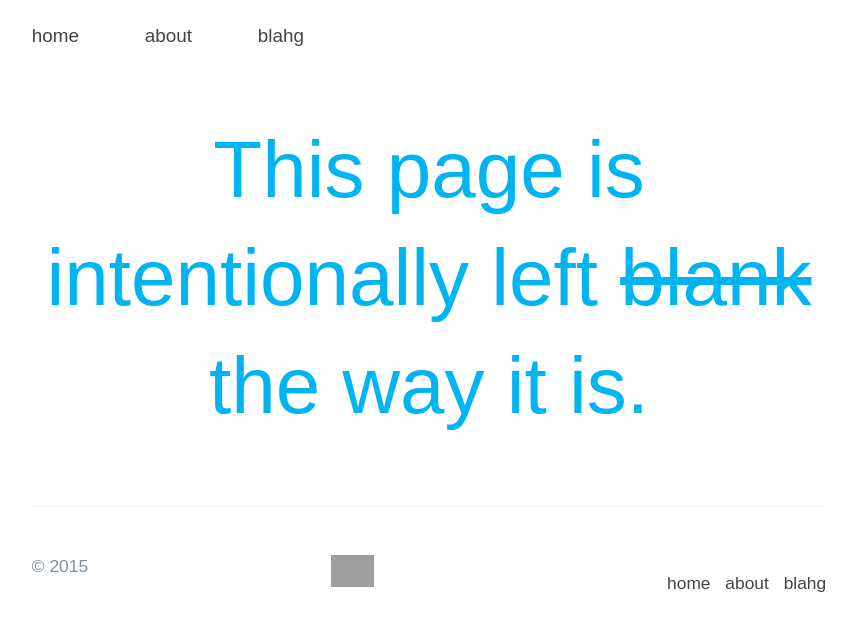
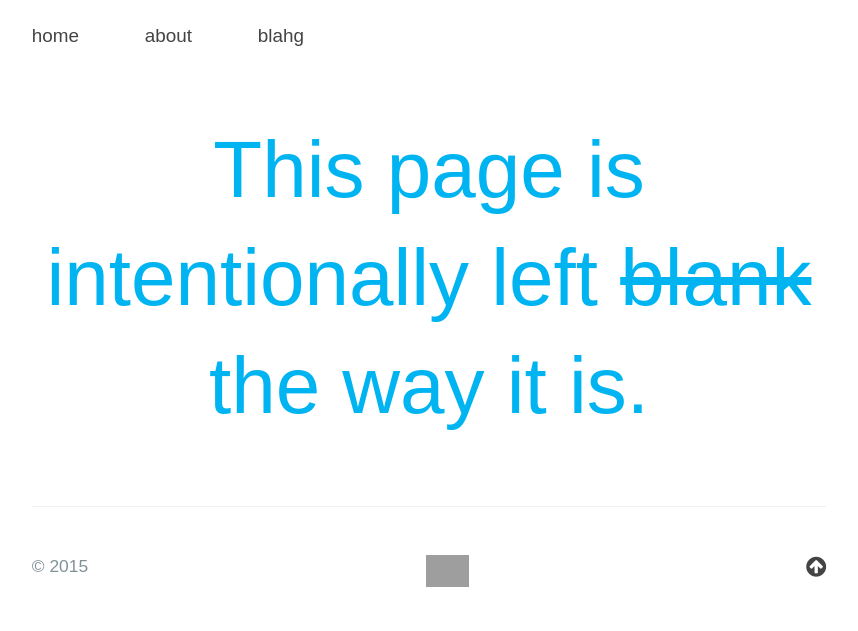
Before and after one commit to a-mar/a-mar.github.io, a Jekyll site: the page built from index.html, in a window 1280 px wide. Shown: the top 631 px of the page, without its empty margins (211-1069 px from the left). Built offline with Jekyll 4.4.1, drawn with Linux system fonts in a browser that asks for light colours; nearby versions of some CDN libraries; some web fonts are replaced; Markdown is read by kramdown in place of the engine named in the settings; grey boxes are pictures that could not be loaded.

Commit message:
Update footer.html

```diff
--- a/_includes/footer.html
+++ b/_includes/footer.html
@@ -1,11 +1,5 @@
 <footer class="site-footer">
     <span class="site-footer-credits">&copy; 2015</span>
-    <span class="site-footer-other">
-        <ul>
-  		    <li><a href="/">Home</a></li>
-  		    <li><a href="/about">About</a></li>
-  		    <li><a href="/blog">Blahg</a></li>
-        </ul>
-    </span>
+    <span class="site-footer-other"><a href="#0" class="cd-top"><i class="fa fa-arrow-circle-up fa-lg"></i></a></span>
     <span class="site-footer-owner"><a href="/"><img class="displayed" alt="Home" src="https://raw.githubusercontent.com/a-mar/shiz/master/meh/aar.png" width="43"></a></span>
 </footer>
```
